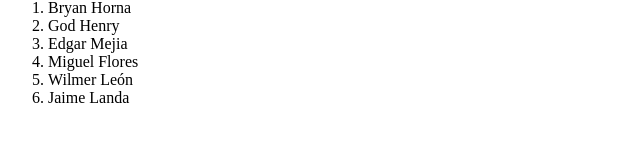
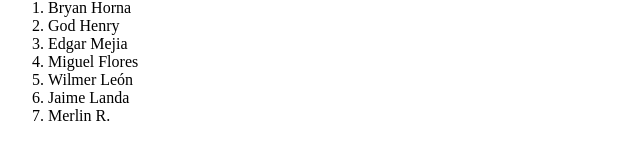
Before and after one commit to dtsmine/tmp_oneflow, a plain HTML site: page index.html in a window 1280 px wide. Shown: the part 128-288 px from the top of the page, 0-640 px from the left. Drawn offline with Linux system fonts and the light colour scheme.

Commit message:
feat(landing): add author

```diff
--- a/index.html
+++ b/index.html
@@ -16,6 +16,7 @@
         <li>Miguel Flores</li>
 	<li>Wilmer León</li>
 	<li>Jaime Landa</li>
+        <li>Merlin R.</li>
       </ol>
     </div>
   </body>
```
